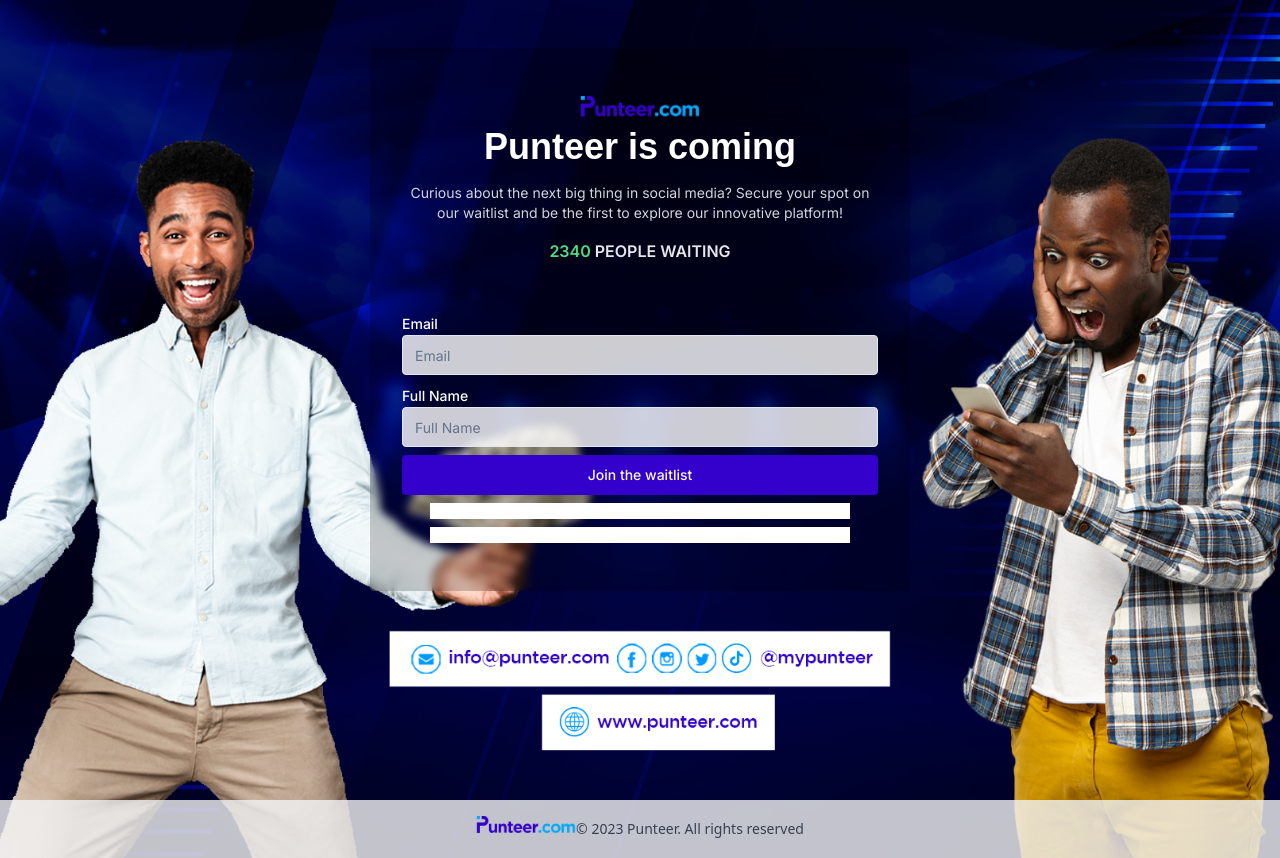
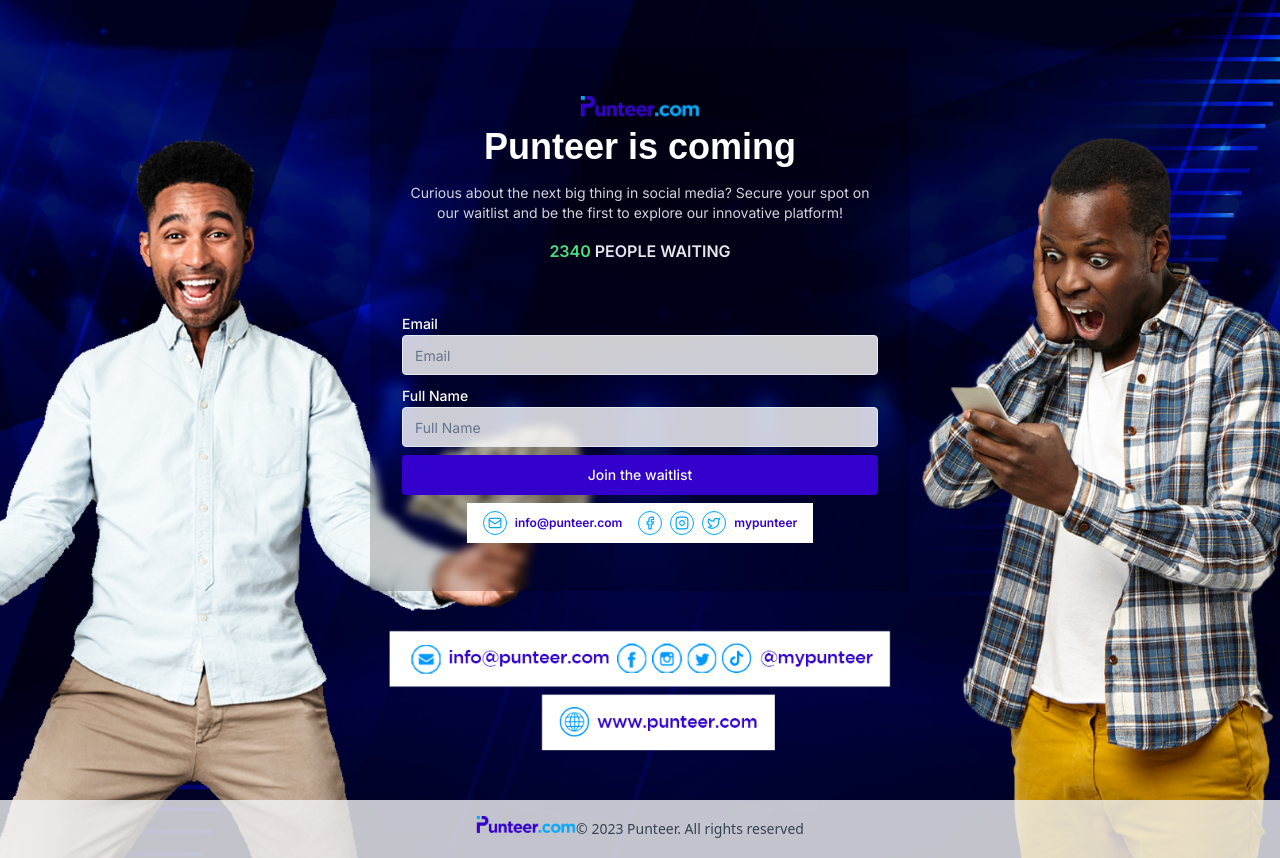
Before and after one commit to princecodes247/veldora-test, a Next.js app: page / in a window 1280 px wide. Built offline with nearby package versions, Linux system fonts and the light colour scheme; a web font is replaced by a local one.

Commit message:
update waitlist

```diff
--- a/pages/index.tsx
+++ b/pages/index.tsx
@@ -7,6 +7,8 @@ import { WaitlistForm } from "@/components/WaitlistForm";
 import { Label } from "@/components/ui/label";
 import { useEffect, useRef } from "react";
 import wordmarkLogo from "@/public/wordmark.png";
+import { FacebookIcon, InstagramIcon, Mail, TwitterIcon } from "lucide-react";
+import Link from "next/link";
 const inter = Inter({ subsets: ["latin"] });
 
 export default function Home() {
@@ -41,7 +43,7 @@ export default function Home() {
             <div>
               <Label htmlFor="email">Email</Label>
               <Input
-                className="rounded-sm bg-white/80"
+                className="text-black rounded-sm bg-white/80"
                 id="email"
                 type="email"
                 placeholder="Email"
@@ -50,7 +52,7 @@ export default function Home() {
             <div>
               <Label htmlFor="full-name">Full Name</Label>
               <Input
-                className="rounded-sm bg-white/80"
+                className="text-black rounded-sm bg-white/80"
                 id="full-name"
                 type="text"
                 placeholder="Full Name"
@@ -60,8 +62,31 @@ export default function Home() {
               Join the waitlist
             </Button>
 
-            <div className="p-2 bg-white max-w-[420px] mx-auto w-full"></div>
-            <div className="p-2 bg-white max-w-[420px] mx-auto w-full"></div>
+            <div className="flex flex-col gap-4 p-2 px-4 mx-auto text-xs font-semibold bg-white md:flex-row text-primary">
+              <Link
+                href="mailto:info@punteer.com"
+                className="flex items-center gap-2"
+              >
+                <span className="p-1 border rounded-full border-secondary text-secondary">
+                  <Mail size={14} />
+                </span>
+                <p>info@punteer.com</p>
+              </Link>
+              <div className="flex items-center gap-2">
+                <span className="p-1 border rounded-full border-secondary text-secondary">
+                  <FacebookIcon size={14} />
+                </span>
+                <span className="p-1 border rounded-full border-secondary text-secondary">
+                  <InstagramIcon size={14} />
+                </span>
+                <span className="p-1 border rounded-full border-secondary text-secondary">
+                  <TwitterIcon size={14} />
+                </span>
+
+                <p>mypunteer</p>
+              </div>
+            </div>
+            {/* <div className="p-2 bg-white max-w-[420px] mx-auto w-full"></div> */}
           </form>
         </div>
       </main>
--- a/styles/globals.css
+++ b/styles/globals.css
@@ -81,7 +81,7 @@
 }
 
 .bg-pattern {
-  background-image: url("../public/bg.jpg");
+  background: url("../public/bg.jpg") black;
   background-size: cover;
   background-position: center;
   object-fit: contain;
```
